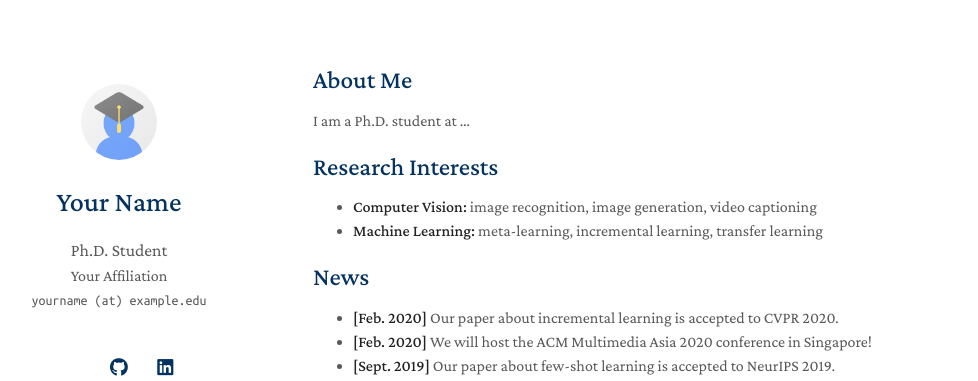
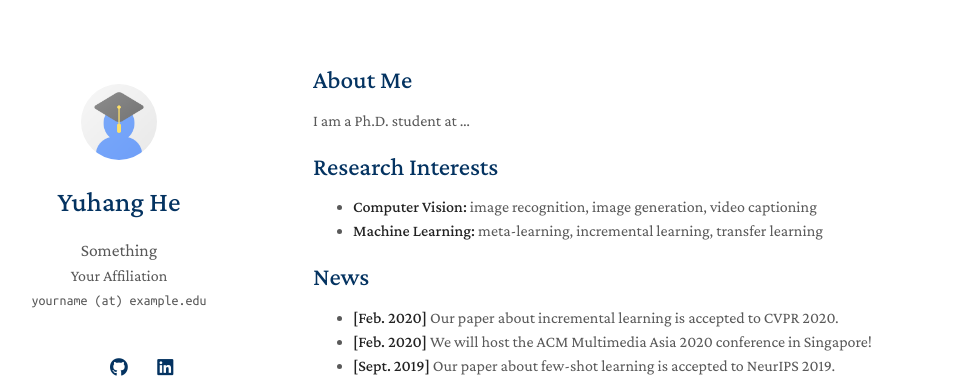
Before and after one commit to sparkle-hang/sparkle-hang.github.io, a Jekyll site: the page built from index.md, in a window 1280 px wide. Shown: the top 381 px of the page, without its empty margins (157-1135 px from the left). Built offline with Jekyll 4.4.1, drawn with Linux system fonts in a browser that asks for light colours; a style sheet for code colours, icons or effects is not loaded; our own code applies the rules of GitHub Pages for plain Markdown files.

Commit message:
Update _config.yml

```diff
--- a/_config.yml
+++ b/_config.yml
@@ -1,6 +1,6 @@
 # Basic Information
-title: Your Name
-position: Ph.D. Student
+title: Yuhang He
+position: Something
 affiliation: Your Affiliation
 email: yourname (at) example.edu
 
```
